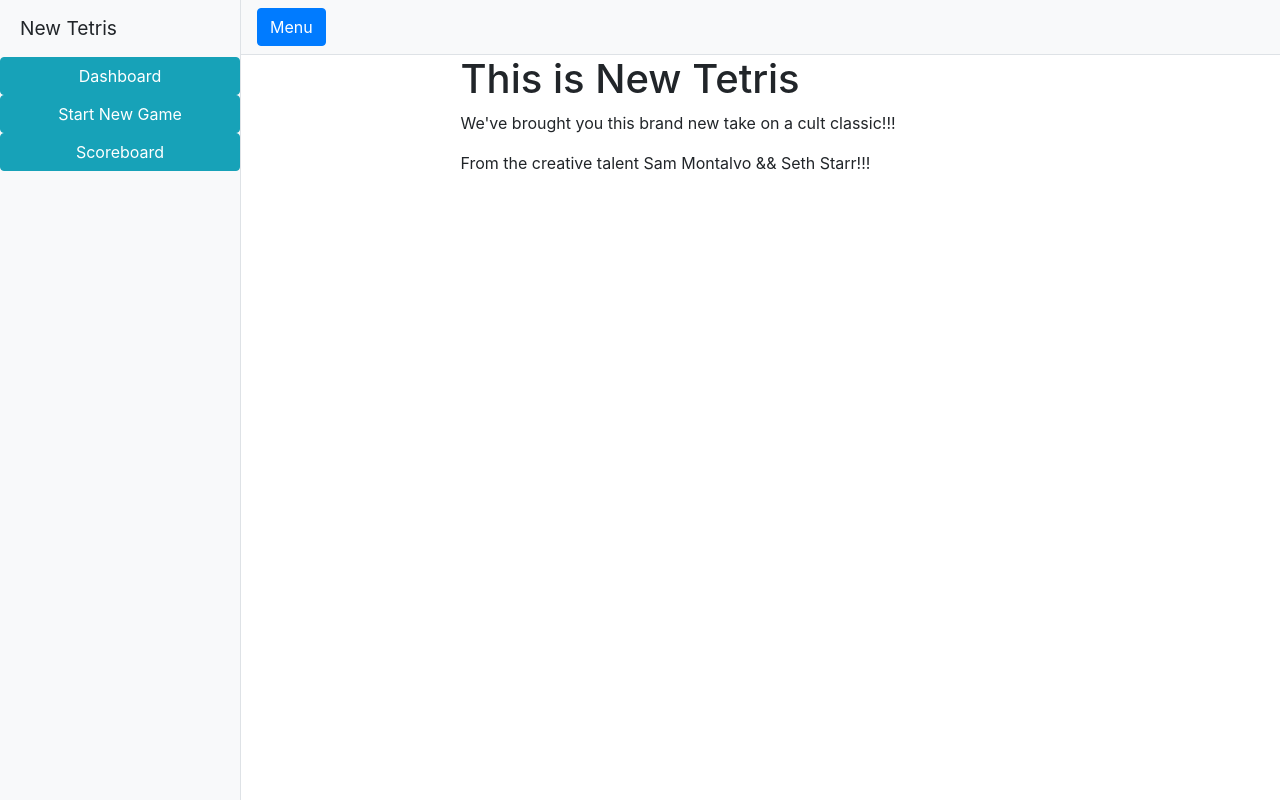
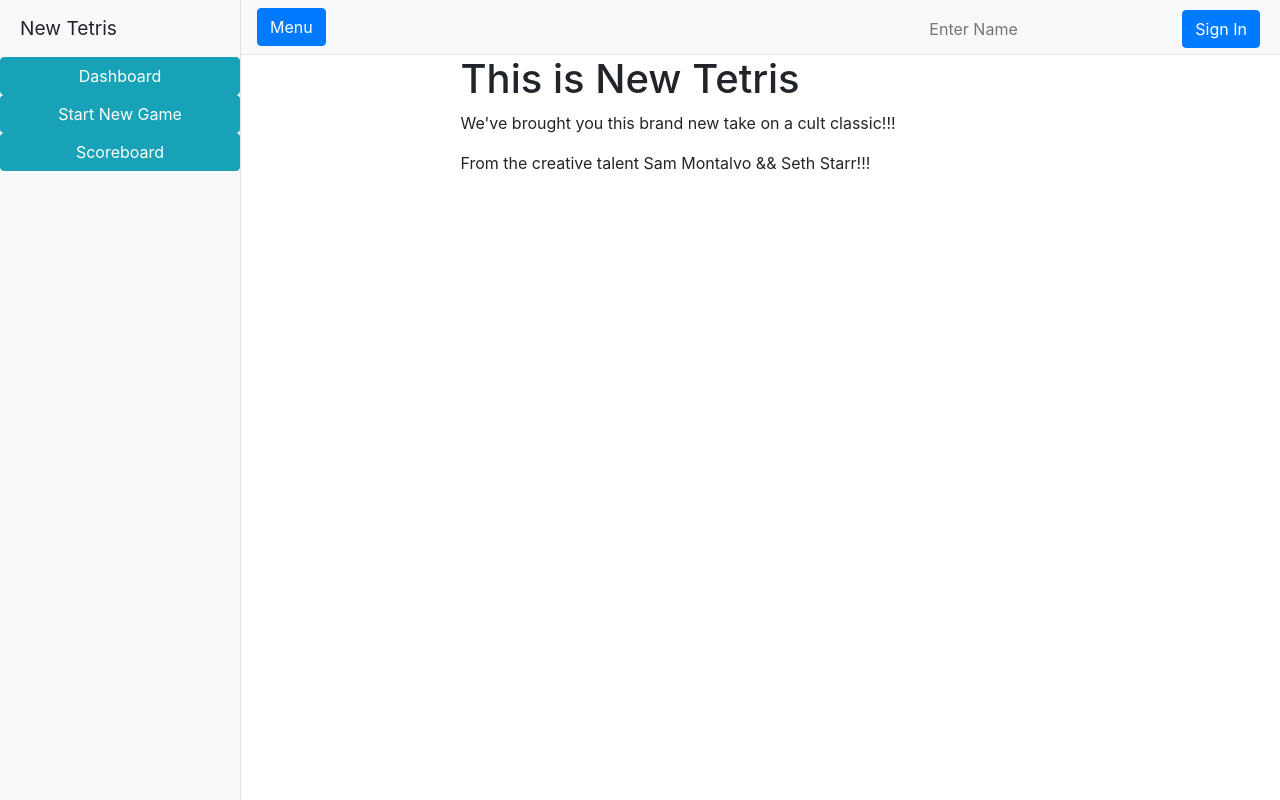
Before and after one commit to Simon51584/frontend_Mod3project, a PHP site: page / in a window 1280 px wide. Run offline with PHP 8.4, Linux system fonts and the light colour scheme.

Commit message:
Sign in form added to top bar

```diff
--- a/index.css
+++ b/index.css
@@ -2,6 +2,16 @@
 
 .hidden {
   display: none;
+}
+
+form#signIn {
+  position: fixed;
+  right: 20px;
+  margin-top: 12px;
+}
+
+form#signIn button{
+  margin-left: 5px;
 }
 
 .grid {
--- a/index.html
+++ b/index.html
@@ -52,6 +52,14 @@
                 <button class="navbar-toggler" type="button" data-toggle="collapse" data-target="#navbarSupportedContent" aria-controls="navbarSupportedContent" aria-expanded="false" aria-label="Toggle navigation">
                   <span class="navbar-toggler-icon"></span>
                 </button>
+
+                <form class="form-inline" id="signIn">
+                  <div class="form-group mb-2">
+                    <label for="nameInput" class="sr-only">Name:</label>
+                    <input type="text" readonly class="form-control-plaintext" id="nameInput" placeholder="Enter Name">
+                  </div>
+                  <button type="submit" class="btn btn-primary mb-2">Sign In</button>
+                </form>
 
                 <div class="collapse navbar-collapse" id="navbarSupportedContent">
                    <!-- <ul class="navbar-nav ml-auto mt-2 mt-lg-0">
```
